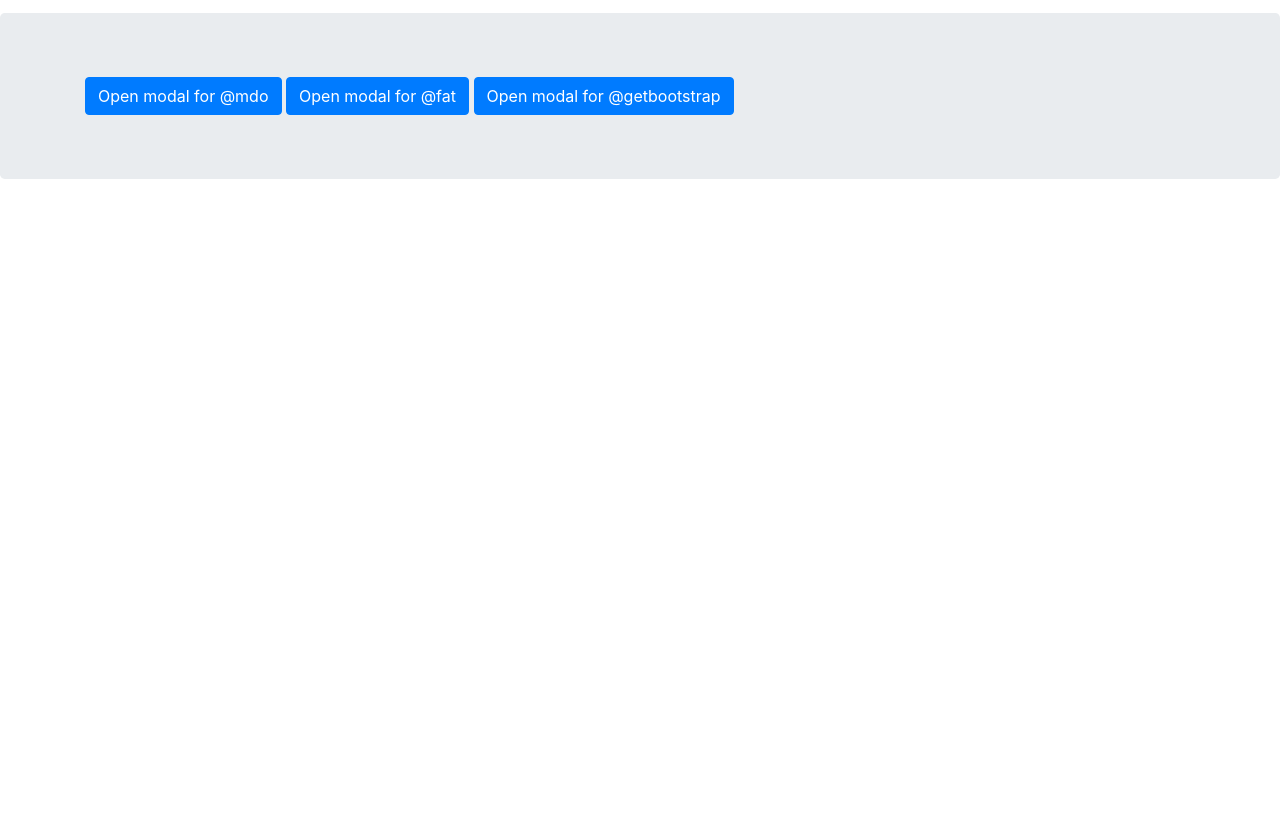
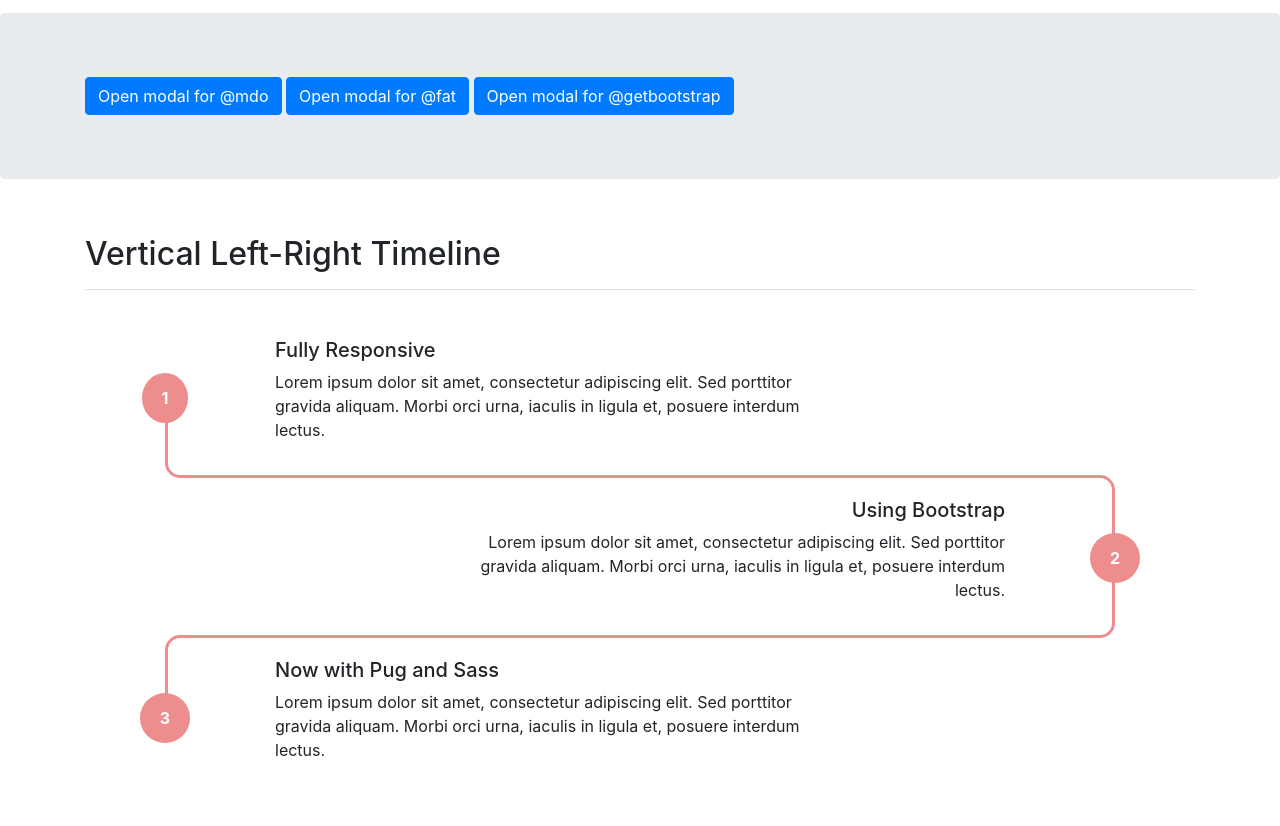
Before and after one commit to bintangx1902/kenken, a PHP site: page /test.html in a window 1280 px wide. Shown: the part 1196-2022 px from the top of the page. Before the commit the page ends 1375 px from the top, so only its background shows below. Run offline with PHP 8.4, Linux system fonts and the light colour scheme.

Commit message:
New Page

```diff
--- a/footer.php
+++ b/footer.php
@@ -10,7 +10,7 @@
                 <ul>
                     <li><a href="daftar-dokter.php">Daftar Psikiater</a></li>
                     <li><a href="tutorial.php">Cara Pembayaran</a></li>
-                    <li><a href="">Legacy</a></li>
+                    <!-- <li><a href="">Legacy</a></li> -->
                 </ul>
             </div>
             <div class="col-sm-4 col-md-3 item ">
--- a/test.html
+++ b/test.html
@@ -8,6 +8,88 @@
     <link rel="stylesheet" href="https://cdn.jsdelivr.net/npm/bootstrap@4.6.0/dist/css/bootstrap.min.css" integrity="sha384-B0vP5xmATw1+K9KRQjQERJvTumQW0nPEzvF6L/Z6nronJ3oUOFUFpCjEUQouq2+l" crossorigin="anonymous">
     <title>testing</title>
     <link rel="stylesheet" href="card.css">
+    <style>
+        .circle {
+            padding: 13px 20px;
+            border-radius: 50%;
+            background-color: #ED8D8D;
+            color: #fff;
+            max-height: 50px;
+            z-index: 2;
+        }
+
+        .how-it-works.row .col-2 {
+            align-self: stretch;
+        }
+
+        .how-it-works.row .col-2::after {
+            content: "";
+            position: absolute;
+            border-left: 3px solid #ED8D8D;
+            z-index: 1;
+        }
+
+        .how-it-works.row .col-2.bottom::after {
+            height: 50%;
+            left: 50%;
+            top: 50%;
+        }
+
+        .how-it-works.row .col-2.full::after {
+            height: 100%;
+            left: calc(50% - 3px);
+        }
+
+        .how-it-works.row .col-2.top::after {
+            height: 50%;
+            left: 50%;
+            top: 0;
+        }
+
+        .timeline div {
+            padding: 0;
+            height: 40px;
+        }
+
+        .timeline hr {
+            border-top: 3px solid #ED8D8D;
+            margin: 0;
+            top: 17px;
+            position: relative;
+        }
+
+        .timeline .col-2 {
+            display: flex;
+            overflow: hidden;
+        }
+
+        .timeline .corner {
+            border: 3px solid #ED8D8D;
+            width: 100%;
+            position: relative;
+            border-radius: 15px;
+        }
+
+        .timeline .top-right {
+            left: 50%;
+            top: -50%;
+        }
+
+        .timeline .left-bottom {
+            left: -50%;
+            top: calc(50% - 3px);
+        }
+
+        .timeline .top-left {
+            left: -50%;
+            top: -50%;
+        }
+
+        .timeline .right-bottom {
+            left: 50%;
+            top: calc(50% - 3px);
+        }
+    </style>
 </head>
 
 <body>
@@ -222,6 +304,67 @@
     </div>
 
 
+    <div class="my-5">
+        <div class="container">
+            <h2 class="pb-3 pt-2 border-bottom mb-5">Vertical Left-Right Timeline</h2>
+            <!--first section-->
+            <div class="row align-items-center how-it-works d-flex">
+                <div class="col-2 text-center bottom d-inline-flex justify-content-center align-items-center">
+                    <div class="circle font-weight-bold">1</div>
+                </div>
+                <div class="col-6">
+                    <h5>Fully Responsive</h5>
+                    <p>Lorem ipsum dolor sit amet, consectetur adipiscing elit. Sed porttitor gravida aliquam. Morbi orci urna, iaculis in ligula et, posuere interdum lectus.</p>
+                </div>
+            </div>
+            <!--path between 1-2-->
+            <div class="row timeline">
+                <div class="col-2">
+                    <div class="corner top-right"></div>
+                </div>
+                <div class="col-8">
+                    <hr/>
+                </div>
+                <div class="col-2">
+                    <div class="corner left-bottom"></div>
+                </div>
+            </div>
+            <!--second section-->
+            <div class="row align-items-center justify-content-end how-it-works d-flex">
+                <div class="col-6 text-right">
+                    <h5>Using Bootstrap</h5>
+                    <p>Lorem ipsum dolor sit amet, consectetur adipiscing elit. Sed porttitor gravida aliquam. Morbi orci urna, iaculis in ligula et, posuere interdum lectus.</p>
+                </div>
+                <div class="col-2 text-center full d-inline-flex justify-content-center align-items-center">
+                    <div class="circle font-weight-bold">2</div>
+                </div>
+            </div>
+            <!--path between 2-3-->
+            <div class="row timeline">
+                <div class="col-2">
+                    <div class="corner right-bottom"></div>
+                </div>
+                <div class="col-8">
+                    <hr/>
+                </div>
+                <div class="col-2">
+                    <div class="corner top-left"></div>
+                </div>
+            </div>
+            <!--third section-->
+            <div class="row align-items-center how-it-works d-flex">
+                <div class="col-2 text-center top d-inline-flex justify-content-center align-items-center">
+                    <div class="circle font-weight-bold">3</div>
+                </div>
+                <div class="col-6">
+                    <h5>Now with Pug and Sass</h5>
+                    <p>Lorem ipsum dolor sit amet, consectetur adipiscing elit. Sed porttitor gravida aliquam. Morbi orci urna, iaculis in ligula et, posuere interdum lectus.</p>
+                </div>
+            </div>
+        </div>
+    </div>
+
+
     <script src="https://code.jquery.com/jquery-3.5.1.slim.min.js" integrity="sha384-DfXdz2htPH0lsSSs5nCTpuj/zy4C+OGpamoFVy38MVBnE+IbbVYUew+OrCXaRkfj" crossorigin="anonymous"></script>
     <script src="https://cdn.jsdelivr.net/npm/popper.js@1.16.1/dist/umd/popper.min.js" integrity="sha384-9/reFTGAW83EW2RDu2S0VKaIzap3H66lZH81PoYlFhbGU+6BZp6G7niu735Sk7lN" crossorigin="anonymous"></script>
     <script src="https://cdn.jsdelivr.net/npm/bootstrap@4.6.0/dist/js/bootstrap.min.js" integrity="sha384-+YQ4JLhjyBLPDQt//I+STsc9iw4uQqACwlvpslubQzn4u2UU2UFM80nGisd026JF" crossorigin="anonymous"></script>
```
Also changed, not shown: assets/css/timeline2.css (added, +80 -0 lines), index.php (+7 -5 lines), tutorial.php (added, +247 -0 lines), assets/img/1017.png (added), assets/img/10173.jpg (added), assets/img/Feb-Business_9.jpg (added), 10 other files.
